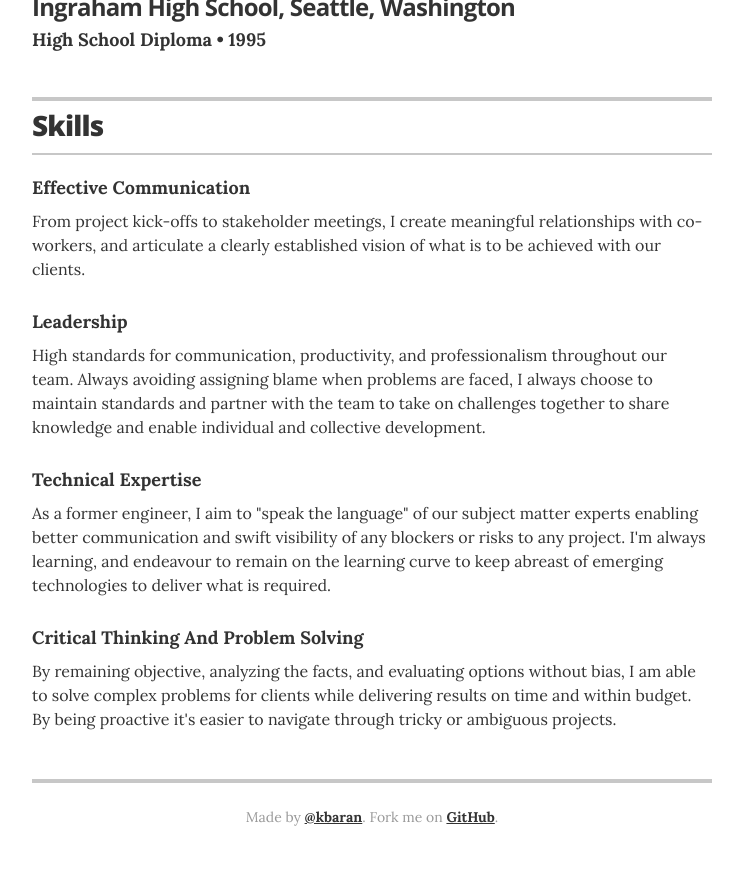
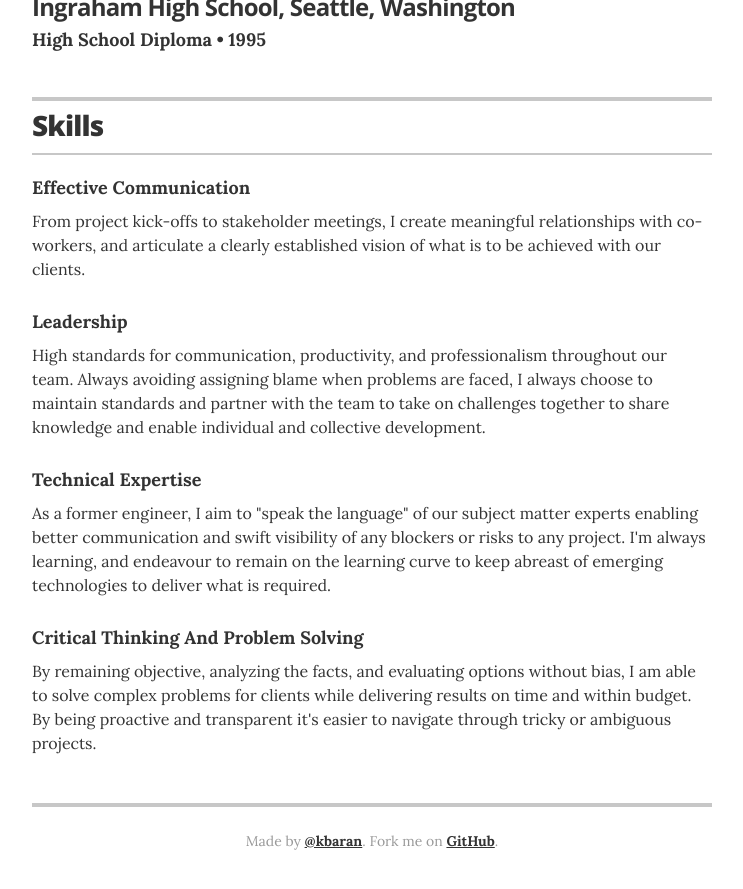
Before and after one commit to kubrick-kb77/Resume, a Jekyll site: the page built from index.html, in a window 1280 px wide and 900 px high, scrolled down 1357 px. Shown: the top 889 px of the window, without its empty margins (268-1011 px from the left). Built offline with Jekyll 4.4.1, drawn with Linux system fonts in a browser that asks for light colours.

Commit message:
Update skills.yml

```diff
--- a/_data/skills.yml
+++ b/_data/skills.yml
@@ -24,4 +24,4 @@
 
 #Critical Thinking And Problem Solving
 - skill: Critical Thinking And Problem Solving
-  description: By remaining objective, analyzing the facts, and evaluating options without bias, I am able to solve complex problems for clients while delivering results on time and within budget. By being proactive it's easier to navigate through tricky or ambiguous projects.
+  description: By remaining objective, analyzing the facts, and evaluating options without bias, I am able to solve complex problems for clients while delivering results on time and within budget. By being proactive and transparent it's easier to navigate through tricky or ambiguous projects.
```
